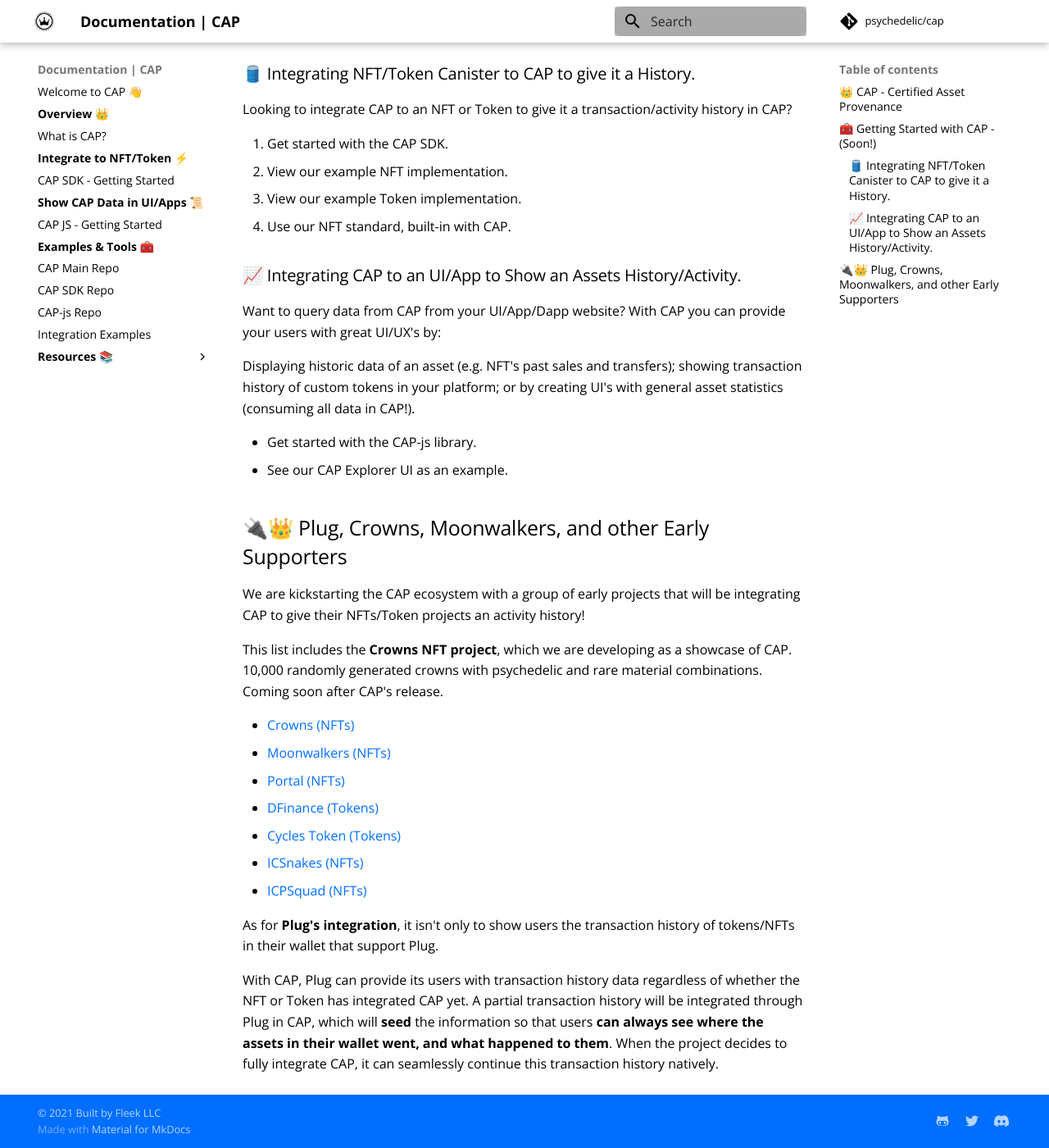
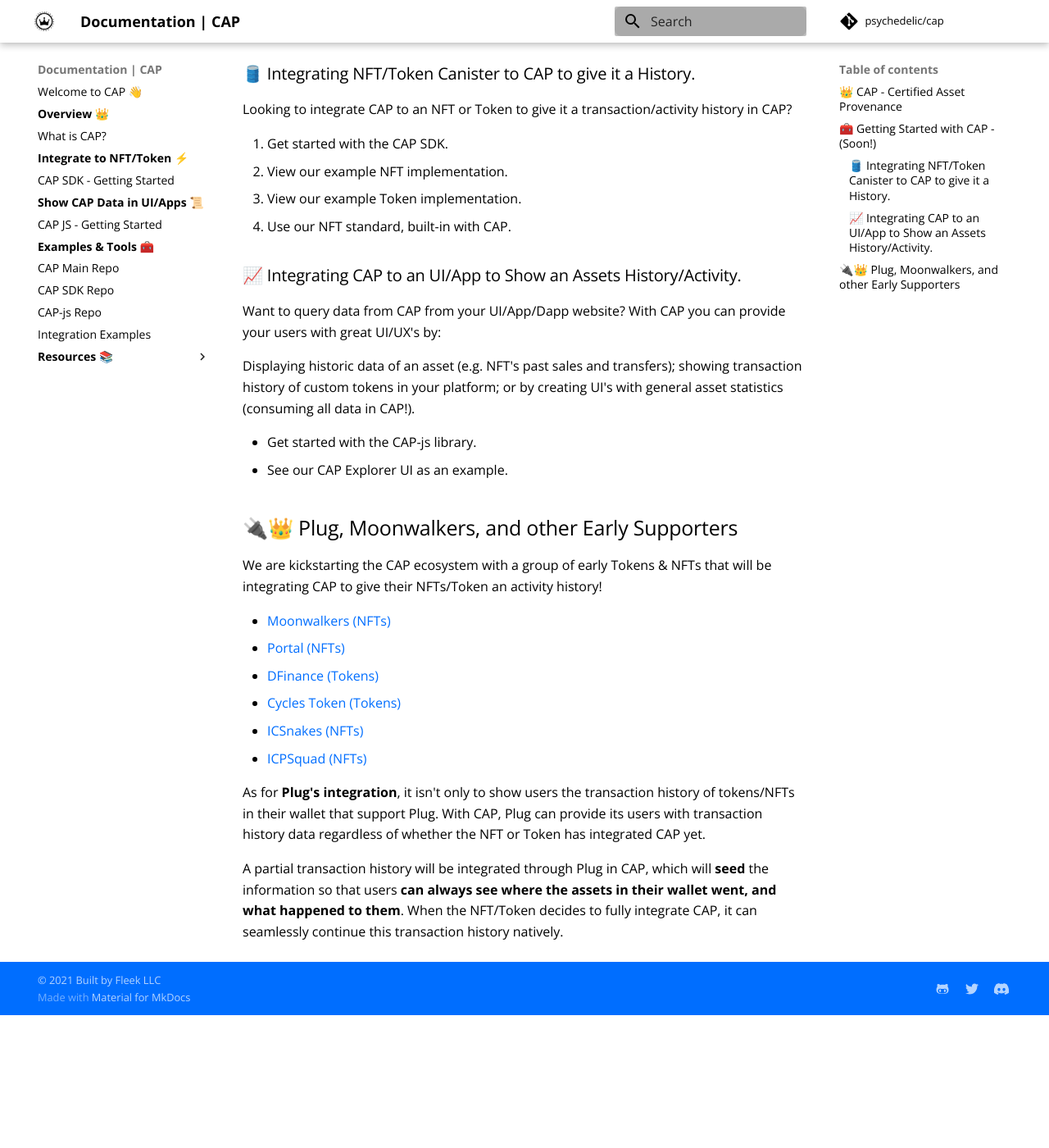
Before and after one commit to Psychedelic/cap-docs, an MkDocs documentation site: the page built from docs/index.md, in a window 1280 px wide and 1400 px high, scrolled down 1246 px. Shown: the whole window at 82% size. Built offline with MkDocs 1.6.1 and Material for MkDocs 9.7.7, drawn with Linux system fonts in a browser that asks for light colours; comment, search, counter and statistics services are not loaded; after the commit the page ends 2484 px from its top, so only the background shows below that; some of the changed text lies outside the part shown.

Commit message:
Update index.md

```diff
--- a/docs/index.md
+++ b/docs/index.md
@@ -20,21 +20,21 @@ CAP provides services to:
 - Visit [our website](https://cap.ooo)
 - Read [our announcement](https://medium.com/@cap_ois/db9bdfe9129f?source=friends_link&sk=924b190ea080ed4e4593fc81396b0a7a)
 - Visit [CAP's main repository](https://github.com/psychedelic/cap) (In development)
-- Visit [CAP-SDK repository](#) (Soon!)
-- Visit [CAP-JS repository](#) (Soon!)
+- Visit [CAP-SDK repository](#) (Early look)
+- Visit [CAP-JS repository](#) (Early look)
 
 
 
 ## 👑 CAP - Certified Asset Provenance
 
-CAP is an open internet service on the Internet Computer that developers can utilize to give their NFT, Token (and soon many more projects) traceability and provenance, with a transaction/history service.
+CAP is an open internet service on the Internet Computer that developers can utilize to give their NFT, Token (and soon many more NFTs/Tokens) traceability and provenance, with a transaction/history service.
 
 - [Visit the overview section to learn more about how it works.](https://docs.cap.ooo/overview/what-is-cap/)
 
 
 ## 🧰 Getting Started with CAP - (Soon!)
 
-Integrating CAP takes only a couple lines of code using our CAP SDK tool, which facilitates integrating your asset's canister (NFT collection or token) to CAP, spawning a history archive canister for your specific project.
+Integrating CAP takes only a couple lines of code using our CAP SDK tool, which facilitates integrating your asset's canister (NFT collection or token) to CAP, spawning a history archive canister for your specific Token or NFT.
 
 ### 🛢️ Integrating NFT/Token Canister to CAP to give it a History.
 
@@ -56,13 +56,10 @@ Displaying historic data of an asset (e.g. NFT's past sales and transfers); show
 - See our CAP Explorer UI as an example.
 
 
-## 🔌👑 Plug, Crowns, Moonwalkers, and other Early Supporters
+## 🔌👑 Plug, Moonwalkers, and other Early Supporters
 
-We are kickstarting the CAP ecosystem with a group of early projects that will be integrating CAP to give their NFTs/Token projects an activity history!
+We are kickstarting the CAP ecosystem with a group of early Tokens & NFTs that will be integrating CAP to give their NFTs/Token an activity history!
 
-This list includes the **Crowns NFT project**, which we are developing as a showcase of CAP. 10,000 randomly generated crowns with psychedelic and rare material combinations. Coming soon after CAP's release.
-
-- [Crowns (NFTs)](https://crowns.ooo)
 - [Moonwalkers (NFTs)](https://twitter.com/ic_gallery)
 - [Portal (NFTs)](https://portal.one/)
 - [DFinance (Tokens)](https://dfinance.ai/)
@@ -70,6 +67,6 @@ This list includes the **Crowns NFT project**, which we are developing as a show
 - [ICSnakes (NFTs)](https://xn--4n8h7h.ws/)
 - [ICPSquad (NFTs)](https://twitter.com/ICPSquadNFT)
 
-As for **Plug's integration**, it isn't only to show users the transaction history of tokens/NFTs in their wallet that support Plug.
+As for **Plug's integration**, it isn't only to show users the transaction history of tokens/NFTs in their wallet that support Plug. With CAP, Plug can provide its users with transaction history data regardless of whether the NFT or Token has integrated CAP yet.
 
-With CAP, Plug can provide its users with transaction history data regardless of whether the NFT or Token has integrated CAP yet. A partial transaction history will be integrated through Plug in CAP, which will **seed** the information so that users **can always see where the assets in their wallet went, and what happened to them**. When the project decides to fully integrate CAP, it can seamlessly continue this transaction history natively.
+A partial transaction history will be integrated through Plug in CAP, which will **seed** the information so that users **can always see where the assets in their wallet went, and what happened to them**. When the NFT/Token decides to fully integrate CAP, it can seamlessly continue this transaction history natively.
```
